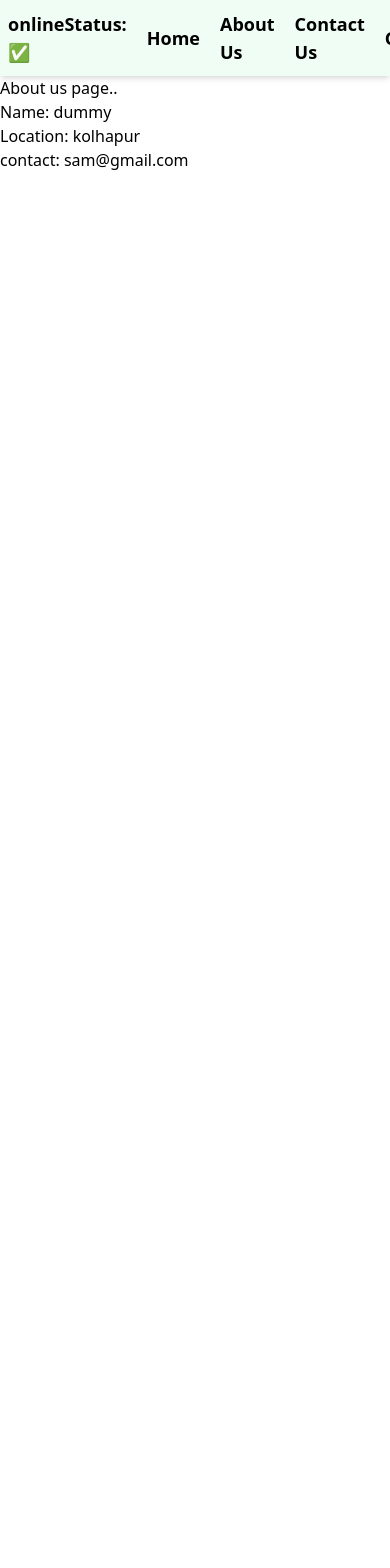
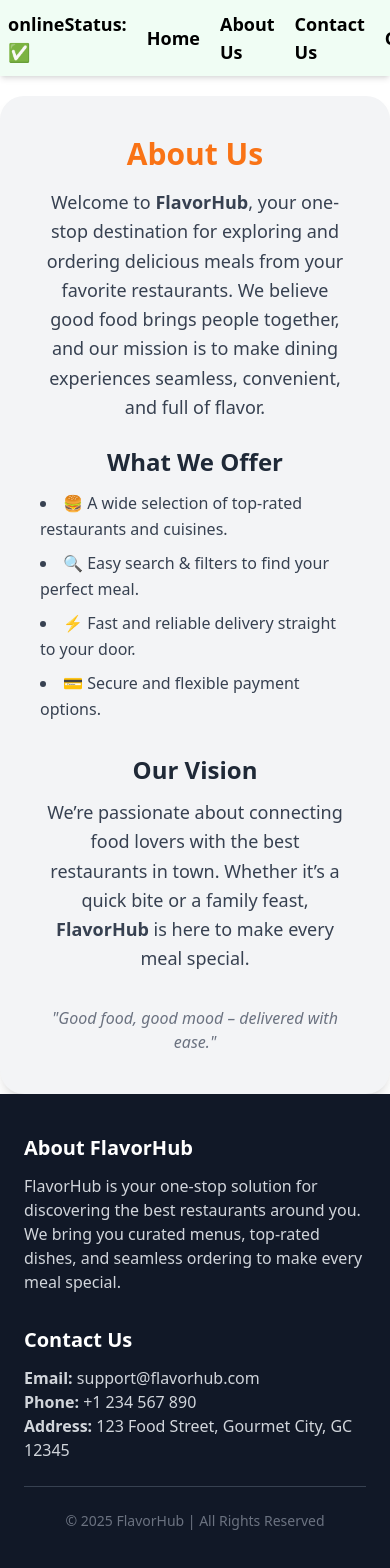
Before and after one commit to 2729samruddhi/namsteReact, a React (Vite) app: page /about in a window 390 px wide. Shown: the top 1568 px of the page. Before the commit the page ends 844 px from the top, so only its background shows below. Built offline with nearby package versions, Linux system fonts and the light colour scheme; no server answers.

Commit message:
footer,payment,grocery

```diff
--- a/index.html
+++ b/index.html
@@ -4,7 +4,7 @@
     <meta charset="UTF-8" />
     <meta http-equiv="X-UA-Compatible" content="IE=edge" />
     <meta name="viewport" content="width=device-width, initial-scale=1.0" />
-    <title>Food App</title>
+    <title>FlavorHub</title>
     <link rel="stylesheet" href="./index.css" />
   </head>
   <body>
--- a/src/App.js
+++ b/src/App.js
@@ -2,7 +2,7 @@ import React, { lazy, Suspense, useEffect, useState } from "react";
 import ReactDOM from "react-dom/client";
 import Header from "./components/Header";
 import Body from "./components/Body";
-import { createBrowserRouter, Outlet, RouterProvider } from "react-router-dom";
+import { createBrowserRouter, Outlet, RouterProvider, useLocation } from "react-router-dom";
 import About from "./components/About";
 import Contact from "./components/Contact";
 import Error from "./components/Error";
@@ -12,26 +12,35 @@ import UserContexts from "./utils/UserContexts";
 import { Provider } from "react-redux";
 import appStore from "./utils/appStore";
 import Cart from "./components/Cart";
+import Footer from "./components/Footer";
 
 const Grocery = lazy(()=>import("./components/Grocery"))
 
 
-
 const AppLayout = () => {
   const[userName,setUserName] = useState("");
+  const location = useLocation();
   useEffect(()=>{
    const data = {
     name: "Samruddhi"
    }
    setUserName(data.name);
   },[])
+
+   // List of routes where footer should show
+  const showFooterRoutes = ["/about", "/contact", "/grocery"];
   return (
     <Provider store={appStore}>
      <UserContexts.Provider value={{loggedInUser:userName,setUserName}}>
-    <div className="app">
-      <Header />
-      <Outlet />
-    </div>
+    <div className="app flex flex-col min-h-screen">
+          <Header />
+          <div className="flex-grow">
+            <Outlet />
+          </div>
+
+          {/* ✅ Conditionally render Footer */}
+          {showFooterRoutes.includes(location.pathname) && <Footer/>}
+        </div>
      </UserContexts.Provider>
      </Provider>
   );
--- a/src/components/About.js
+++ b/src/components/About.js
@@ -1,40 +1,44 @@
-import React from 'react'
-import User from './User'
-import UserClass from './UserClass'
+import React from "react";
 
-class About extends React.Component {
+const About = () => {
+  return (
+    <><div className="flex justify-center mt-5">
+      <div className="bg-gray-100 rounded-3xl shadow-lg p-10 w-[800px] text-center">
+        <h1 className="text-3xl font-bold text-orange-500 mb-4">About Us</h1>
+        <p className="text-lg text-gray-700 leading-relaxed mb-6">
+          Welcome to <span className="font-semibold">FlavorHub</span>, your one-stop destination
+          for exploring and ordering delicious meals from your favorite restaurants.
+          We believe good food brings people together, and our mission is to make dining
+          experiences seamless, convenient, and full of flavor.
+        </p>
 
-  constructor (props){
-    super(props)
-   // console.log("parent contructor called");
-  }
-  componentDidMount(){
-   // console.log("parent mount called");
+        <h2 className="text-2xl font-semibold text-gray-800 mt-6 mb-3">
+          What We Offer
+        </h2>
+        <ul className="text-left list-disc list-inside text-gray-700 leading-relaxed space-y-2">
+          <li>🍔 A wide selection of top-rated restaurants and cuisines.</li>
+          <li>🔍 Easy search & filters to find your perfect meal.</li>
+          <li>⚡ Fast and reliable delivery straight to your door.</li>
+          <li>💳 Secure and flexible payment options.</li>
+        </ul>
 
-  }
-  render(){
-   // console.log("parent render called");
+        <h2 className="text-2xl font-semibold text-gray-800 mt-8 mb-3">
+          Our Vision
+        </h2>
+        <p className="text-lg text-gray-700 leading-relaxed">
+          We’re passionate about connecting food lovers with the best restaurants
+          in town. Whether it’s a quick bite or a family feast,
+          <span className="font-semibold"> FlavorHub </span> is here to make every meal special.
+        </p>
 
-    return(
-      <div className='about'>
-      <h1>About us page..</h1>
-      <UserClass name= {"first (class)"} location={"pune(class)"} />
-      {/* <UserClass name= {"second (class)"} location={"pune(class)"} /> */}
+        <p className="mt-8 text-gray-500 italic">
+          "Good food, good mood – delivered with ease."
+        </p>
+      </div>
+    </div>
 
-    </div>
-    )
-  }
-}
+      </>
+  );
+};
 
-
-// const About = () => {
-//   return (
-//     <div className='about'>
-//       <h1>About us page..</h1>
-//       <User name ={"samruddhi patil (function)"}/>  <br/>
-//       <UserClass name= {"samruddhi pation (class)"} location={"pune(class)"} />
-//     </div>
-//   )
-// }
-
-export default About
+export default About;
--- a/src/components/Contact.js
+++ b/src/components/Contact.js
@@ -1,10 +1,11 @@
 import React from "react";
-import { Phone, Mail, MapPin } from "lucide-react"; // install lucide-react for icons
+import { Phone, Mail, MapPin } from "lucide-react";
 
 const Contact = () => {
   return (
+    <>
       <div className=" bg-gradient-to-b flex items-center justify-center p-8">
-      <div className="w-full max-w-4xl bg-gray-200 shadow-lg rounded-2xl p-8 mt-6">
+        <div className="w-full max-w-4xl bg-gray-100 shadow-lg rounded-2xl p-8 mt-6">
           {/* Header */}
           <h1 className="text-3xl font-bold text-orange-600 mb-4 text-center">
             Contact Us 🍴
@@ -57,7 +58,8 @@ const Contact = () => {
             {/* Contact Info */}
             <div className="flex flex-col justify-center space-y-6">
               <p className="text-gray-600">
-              Got questions about your order, delivery, or menu? Reach us here:
+                Got questions about your order, delivery, or menu? Reach us
+                here:
               </p>
 
               <div className="flex items-center space-x-3 text-gray-800 font-medium">
@@ -78,6 +80,9 @@ const Contact = () => {
           </div>
         </div>
       </div>
+
+
+    </>
   );
 };
 
--- /dev/null
+++ b/src/components/Footer.js
@@ -0,0 +1,49 @@
+import React from "react";
+
+const Footer = () => {
+  return (
+    <footer className="bg-gray-900 text-gray-300 py-10 ">
+      <div className="max-w-6xl mx-auto px-6">
+        <div className="grid md:grid-cols-2 gap-8">
+          {/* About Section */}
+          <div>
+            <h2 className="text-xl font-bold text-white mb-3">
+              About FlavorHub
+            </h2>
+            <p>
+              FlavorHub is your one-stop solution for discovering the best
+              restaurants around you. We bring you curated menus, top-rated
+              dishes, and seamless ordering to make every meal special.
+            </p>
+          </div>
+
+          {/* Contact Section */}
+          <div>
+            <h2 className="text-xl font-bold text-white mb-3">Contact Us</h2>
+            <p>
+              <span className="font-semibold">Email:</span>{" "}
+              support@flavorhub.com
+            </p>
+            <p>
+              <span className="font-semibold">Phone:</span> +1 234 567 890
+            </p>
+            <p>
+              <span className="font-semibold">Address:</span> 123 Food Street,
+              Gourmet City, GC 12345
+            </p>
+          </div>
+        </div>
+
+        {/* Divider */}
+        <hr className="border-gray-700 my-6" />
+
+        {/* Copyright */}
+        <div className="text-center text-sm text-gray-500">
+          © {new Date().getFullYear()} FlavorHub | All Rights Reserved
+        </div>
+      </div>
+    </footer>
+  );
+};
+
+export default Footer;
--- a/src/components/ItemList.js
+++ b/src/components/ItemList.js
@@ -15,14 +15,14 @@ const ItemList = ({ items }) => {
 
   return (
     <div>
-      {items.map((item) => {
+      {items.map((item,index) => {
         const id = item?.card?.info?.id;
         const isAdded = addedItems[id];
 
         return (
           <div
             data-testid="foodItems"
-            key={id}
+             key={`${id}-${index}`}
             className="bg-gray-100 p-2 m-2 text-left border-b-2 border-gray-300 flex justify-between"
           >
             {/* Left section */}
--- /dev/null
+++ b/src/components/PaymentSummary.js
@@ -0,0 +1,30 @@
+import React from "react";
+
+const PaymentSummary = ({ totalAmount }) => {
+  return (
+    <div className="bg-white shadow-lg rounded-2xl p-6 sticky top-20">
+      <h2 className="text-xl font-bold mb-3">Order Summary</h2>
+      <p className="text-sm text-gray-500 mb-4">
+        Your total amount includes all taxes and fees. You can proceed to
+        checkout or continue shopping for more items.
+      </p>
+      <div className="flex justify-between mb-2">
+        <span>Subtotal</span>
+        <span>₹{totalAmount}</span>
+      </div>
+      <div className="flex justify-between mb-2">
+        <span>Delivery Fee</span>
+        <span>₹30</span>
+      </div>
+      <div className="flex justify-between font-bold text-lg">
+        <span>Total</span>
+        <span>₹{totalAmount + 30}</span>
+      </div>
+      <button className="mt-4 w-full bg-green-600 text-white py-2 rounded-lg font-semibold hover:bg-green-500">
+        Proceed to Checkout
+      </button>
+    </div>
+  );
+};
+
+export default PaymentSummary;
--- a/src/utils/cartSlice.js
+++ b/src/utils/cartSlice.js
@@ -1,23 +1,45 @@
 import { createSlice } from "@reduxjs/toolkit";
 
+const cartSlice = createSlice({
+  name: "cart",
+  initialState: {
+    items: [],
+  },
+  reducers: {
+    addItem: (state, action) => {
+      const item = action.payload;
+      const existingItem = state.items.find(
+        (i) => i.card.info.id === item.card.info.id
+      );
 
-const cartSlice = createSlice({
-    name: "cart",
-    initialState:{
-        items:[]
+      if (existingItem) {
+        existingItem.quantity += 1; // ✅ increase quantity
+      } else {
+        state.items.push({ ...item, quantity: 1 }); // ✅ add new with quantity
+      }
     },
-    reducers:{
-        addItem:(state,action)=>{
-            state.items.push(action.payload)
-        },
-        removeItem:(state)=>{
-            state.items.pop()
-        },
-        clearItem:(state)=>{
-            state.items.length=0
+    removeItem: (state, action) => {
+      const itemId = action.payload;
+      const existingItem = state.items.find(
+        (i) => i.card.info.id === itemId
+      );
+
+      if (existingItem) {
+        if (existingItem.quantity > 1) {
+          existingItem.quantity -= 1; // ✅ decrease quantity
+        } else {
+          // remove if last one
+          state.items = state.items.filter(
+            (i) => i.card.info.id !== itemId
+          );
         }
-    }
-})
+      }
+    },
+    clearItem: (state) => {
+      state.items = [];
+    },
+  },
+});
 
-export const {addItem,removeItem,clearItem} =cartSlice.actions;
+export const { addItem, removeItem, clearItem } = cartSlice.actions;
 export default cartSlice.reducer;
```
Also changed, not shown: src/components/Cart.js (+54 -18 lines), src/components/CartItem.js (added, +55 -0 lines), src/components/Grocery.js (+62 -6 lines). Lines whose indentation alone changed are shown as unchanged.
